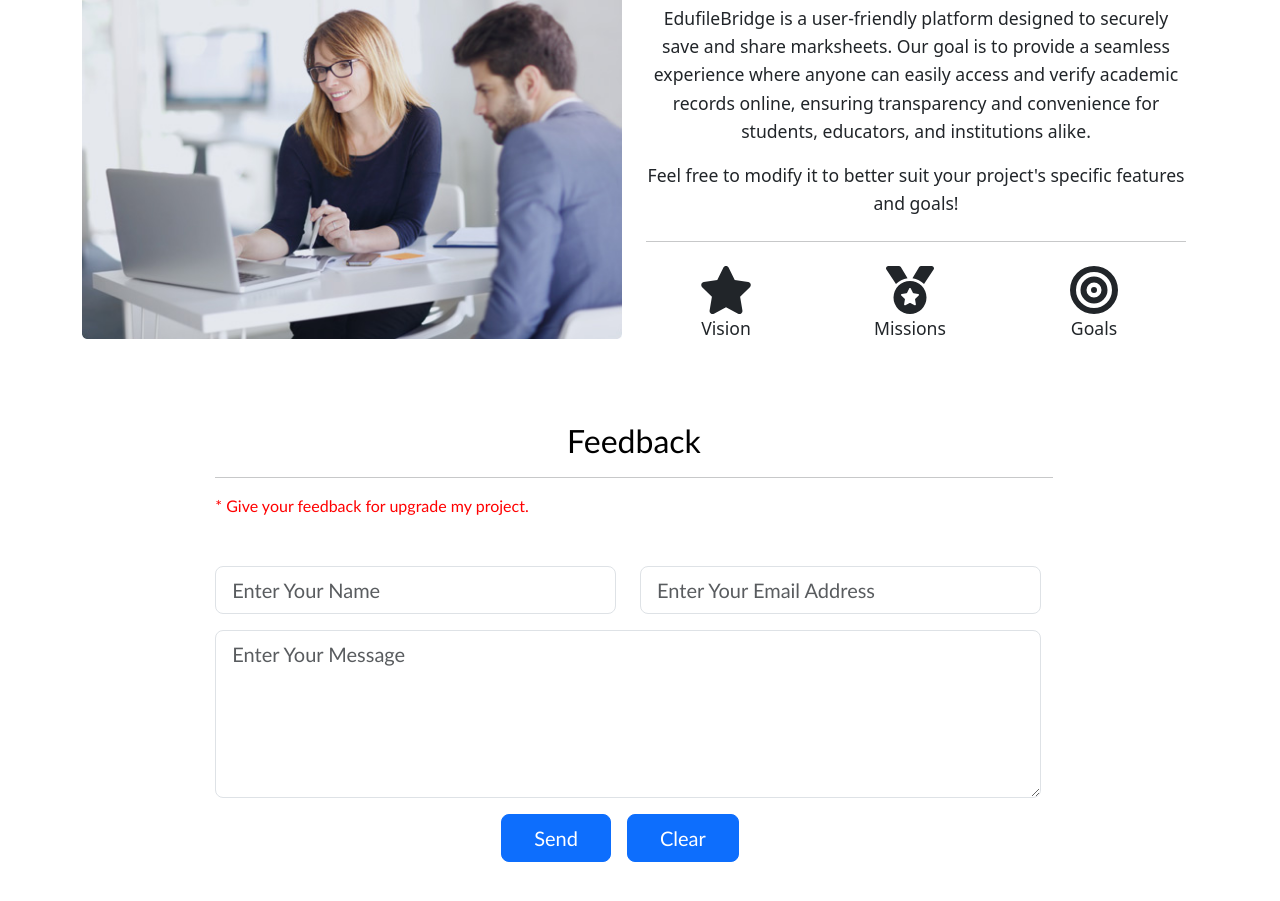
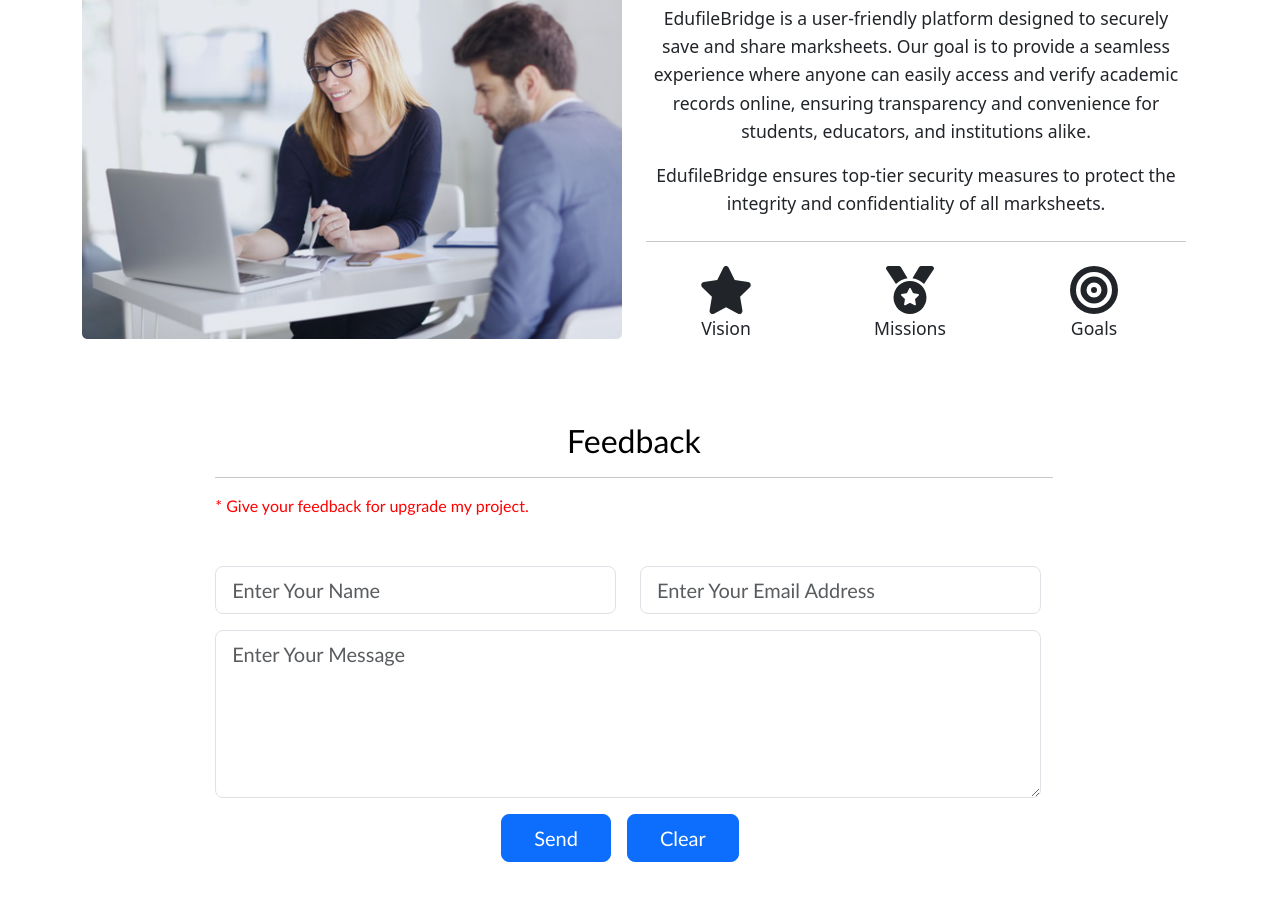
Before and after one commit to YottaCoder/EduFileBridge---frontend, a React (Create React App) app: page / in a window 1280 px wide. Shown: the part 2083-2984 px from the top of the page. Built offline with nearby package versions, Linux system fonts and the light colour scheme.

Commit message:
landing page completed

```diff
--- a/src/Components/About.jsx
+++ b/src/Components/About.jsx
@@ -21,7 +21,7 @@ const About = () => {
             students, educators, and institutions alike.
             </p>
             <p>
-            Feel free to modify it to better suit your project's specific features and goals!
+            EdufileBridge ensures top-tier security measures to protect the integrity and confidentiality of all marksheets.
             </p>
             <div className="divider">
               <hr className="my-4" />
```
